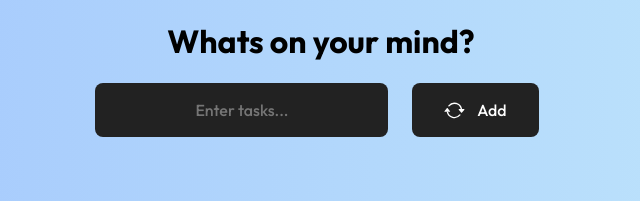
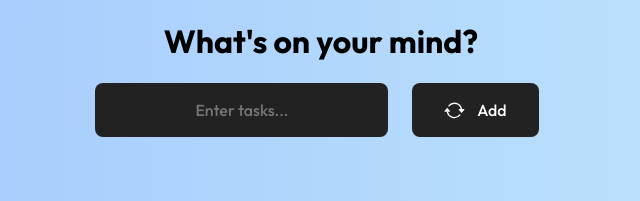
Before and after one commit to Shushant-Priyadarshi/Todo-local-storage-App, a plain HTML site: page index.html in a window 1280 px wide. Shown: the top 201 px of the page, 319-959 px from the left. Drawn offline with Linux system fonts and the light colour scheme.

Commit message:
completed

```diff
--- a/index.html
+++ b/index.html
@@ -7,7 +7,7 @@
     <link rel="stylesheet" href="style.css" />
   </head>
   <body>
-    <h1 id="todo">Whats on your mind?</h1>
+    <h1 id="todo">What's on your mind?</h1>
     <form class="form">
       <input type="text" placeholder="Enter tasks..." class="input" />
       <button type="button" class="Addbtn">
```
